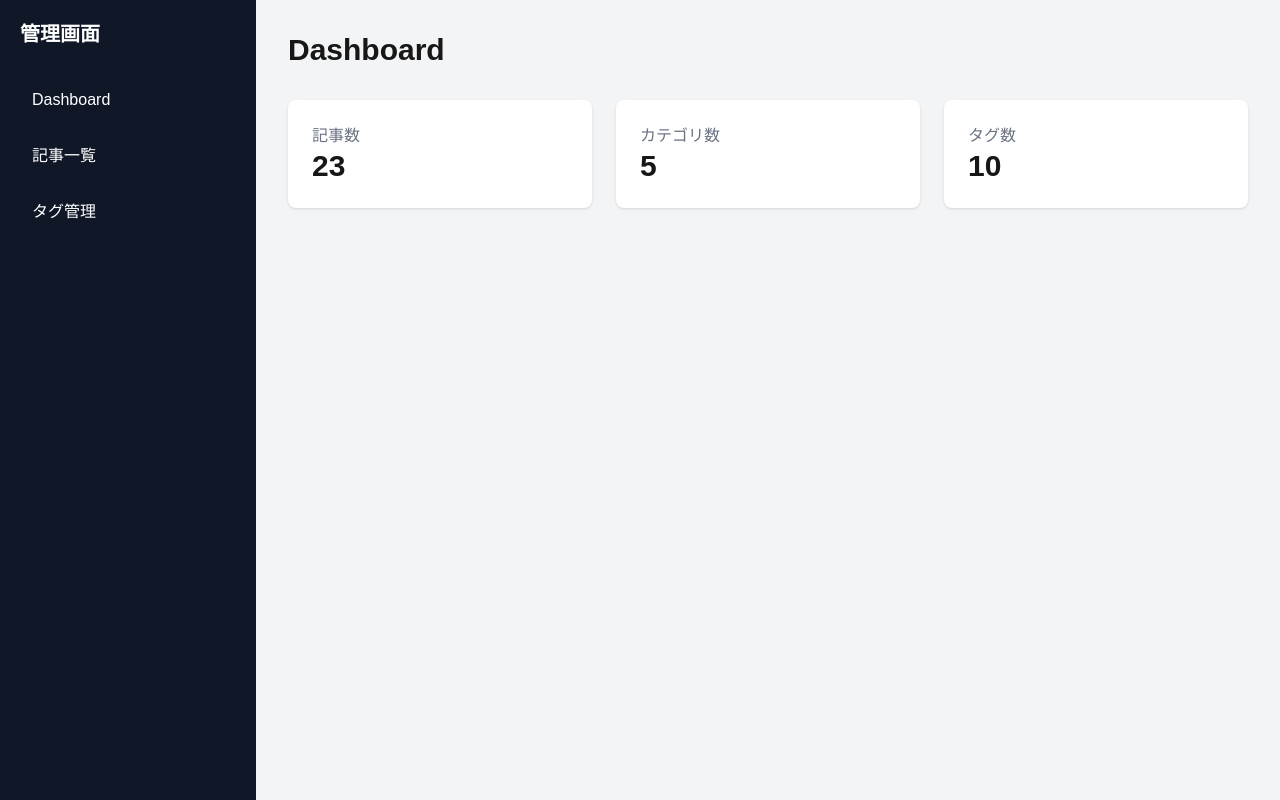
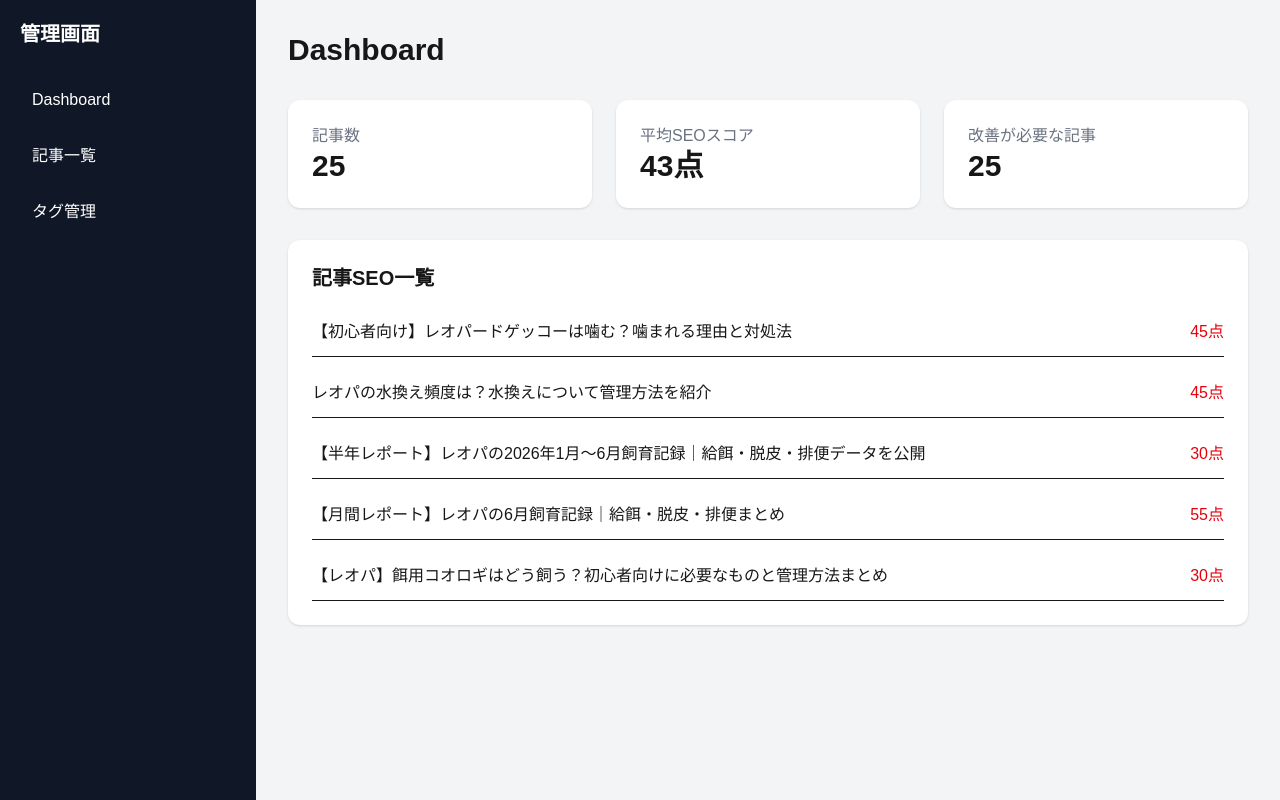
Before and after one commit to h-ichi/leopa-blog, a Next.js app: page /admin in a window 1280 px wide. Built offline with nearby package versions, Linux system fonts and the light colour scheme.

Commit message:
管理画面修正

```diff
--- a/app/admin/page.tsx
+++ b/app/admin/page.tsx
@@ -1,56 +1,128 @@
+import { getPosts } from "@/lib/posts";
+import { analyzePost } from "@/lib/analysis";
+
+
 export default function AdminPage() {
 
+  const posts = getPosts();
+
+
+  const analyses = posts.map((post) => ({
+    ...post,
+    analysis: analyzePost(post.slug),
+  }));
+
+
+  const averageScore =
+    analyses.length > 0
+      ? Math.round(
+          analyses.reduce(
+            (sum, post) =>
+              sum + post.analysis.seoScore,
+            0
+          ) / analyses.length
+        )
+      : 0;
+
+
+  const warningPosts =
+    analyses.filter(
+      (post) =>
+        post.analysis.status !== "good"
+    );
+
+
   return (
-    <div>
+    <div className="space-y-8">
 
-      <h1 className="mb-8 text-3xl font-bold">
+
+      <h1 className="text-3xl font-bold">
         Dashboard
       </h1>
 
 
+      {/* KPI */}
       <div className="grid gap-6 md:grid-cols-3">
 
 
-        <div className="rounded-lg bg-white p-6 shadow">
-
+        <div className="rounded-xl bg-white p-6 shadow">
           <p className="text-gray-500">
             記事数
           </p>
 
           <p className="text-3xl font-bold">
-            23
+            {posts.length}
           </p>
-
         </div>
 
 
 
-        <div className="rounded-lg bg-white p-6 shadow">
-
+        <div className="rounded-xl bg-white p-6 shadow">
           <p className="text-gray-500">
-            カテゴリ数
+            平均SEOスコア
           </p>
 
           <p className="text-3xl font-bold">
-            5
+            {averageScore}点
           </p>
-
         </div>
 
 
 
-        <div className="rounded-lg bg-white p-6 shadow">
-
+        <div className="rounded-xl bg-white p-6 shadow">
           <p className="text-gray-500">
-            タグ数
+            改善が必要な記事
           </p>
 
           <p className="text-3xl font-bold">
-            10
+            {warningPosts.length}
           </p>
+        </div>
+
+
+      </div>
+
+
+
+      {/* 最近の記事 */}
+      <div className="rounded-xl bg-white p-6 shadow">
+
+        <h2 className="mb-4 text-xl font-bold">
+          記事SEO一覧
+        </h2>
+
+
+        <div className="space-y-3">
+
+          {analyses.slice(0, 5).map((post) => (
+
+            <div
+              key={post.slug}
+              className="flex justify-between border-b py-3"
+            >
+
+              <span>
+                {post.title}
+              </span>
+
+
+              <span
+                className={
+                  post.analysis.status === "good"
+                    ? "text-green-600"
+                    : post.analysis.status === "warning"
+                    ? "text-yellow-600"
+                    : "text-red-600"
+                }
+              >
+                {post.analysis.seoScore}点
+              </span>
+
+            </div>
+
+          ))}
 
         </div>
-
 
       </div>
 
```
